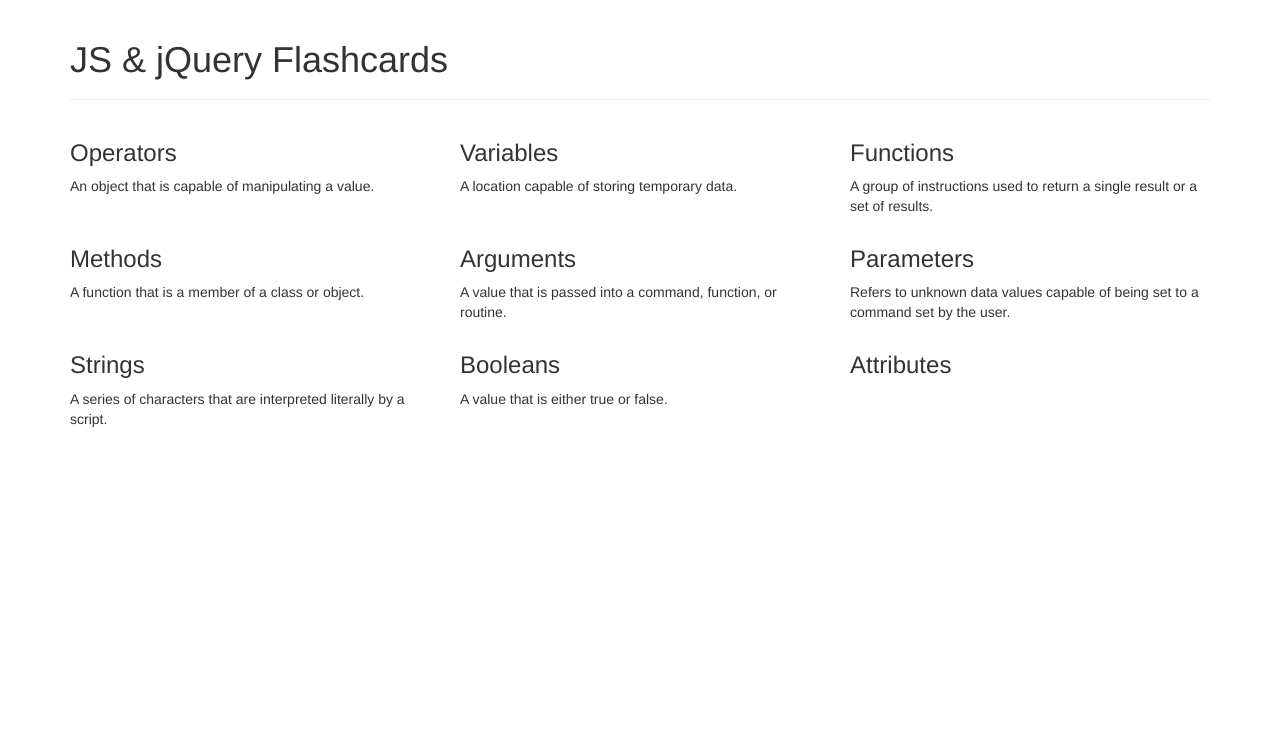
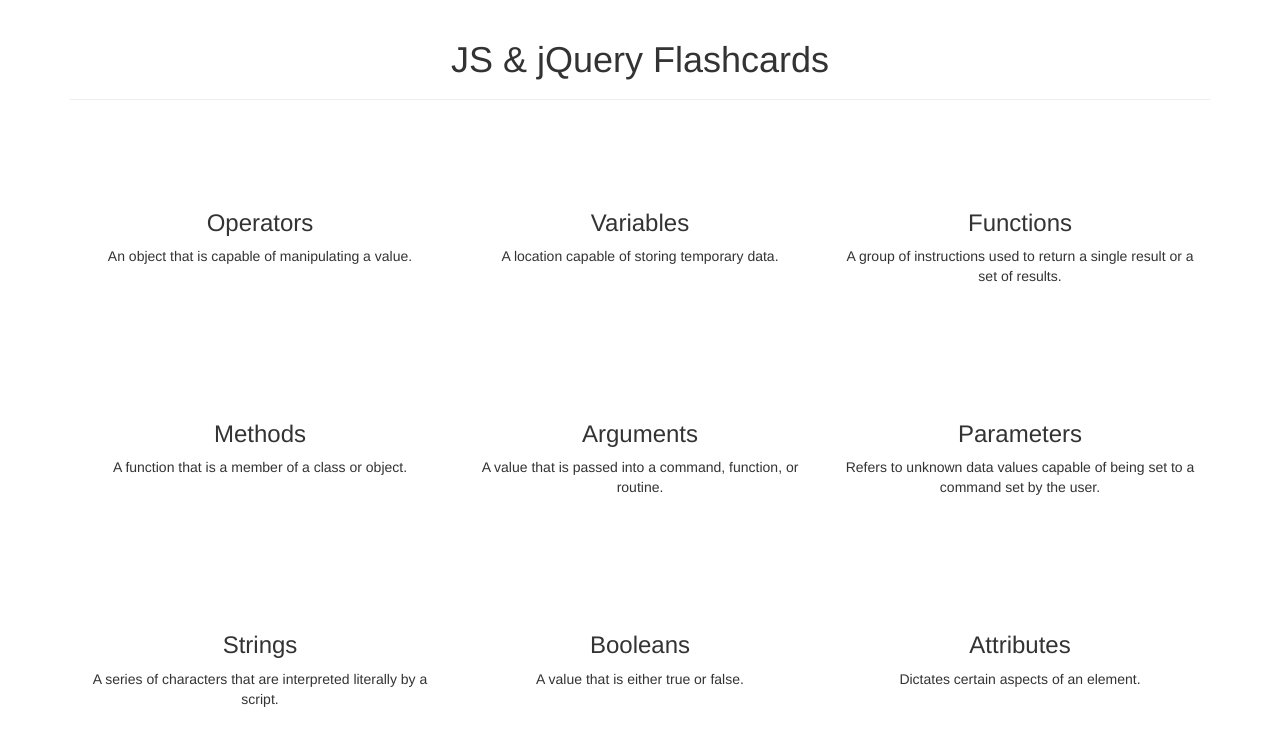
Before and after one commit to Erikzaksf/flashcards, a plain HTML site: page index.html in a window 1280 px wide. Drawn offline with Linux system fonts and the light colour scheme.

Commit message:
add structure to scripts.js file for appearing defenitions.

```diff
--- a/css/styles.css
+++ b/css/styles.css
@@ -0,0 +1,19 @@
+h1 {
+  text-align: center;
+}
+
+h3 {
+  text-align: center;
+}
+
+p {
+  text-align: center;
+}
+
+.col-md-4 {
+  padding: 15px 15px 15px 15px;
+}
+
+.row {
+  margin: 75px 0px 75px 0px;
+}
--- a/index.html
+++ b/index.html
@@ -18,30 +18,30 @@
 <!--First row-->
       <div class="row">
         <div class="col-md-4">
-          <h3>Operators</h3>
+          <h3><span class="operators">Operators</span></h3>
           <p>An object that is capable of manipulating a value.</p>
         </div>
         <div class="col-md-4">
-          <h3>Variables</h3>
+          <h3><span class="variables">Variables</span></h3>
           <p>A location capable of storing temporary data.</p>
         </div>
         <div class="col-md-4">
-          <h3>Functions</h3>
+          <h3><span class="functions">Functions</span></h3>
           <p>A group of instructions used to return a single result or a set of results.</p>
         </div>
       </div>
 <!--Second Row -->
       <div class="row">
         <div class="col-md-4">
-          <h3>Methods</h3>
+          <h3><span class="methods">Methods</span></h3>
           <p>A function that is a member of a class or object.</p>
         </div>
         <div class="col-md-4">
-          <h3>Arguments</h3>
+          <h3><span class="arguments">Arguments</span></h3>
            <p>A value that is passed into a command, function, or routine.</p>
         </div>
         <div class="col-md-4">
-          <h3>Parameters</h3>
+          <h3><span class="parameters">Parameters</span></h3>
           <p>Refers to unknown data values capable of being set to a command set by the user.</p>
         </div>
 
@@ -49,16 +49,16 @@
 <!--Third Row -->
       <div class="row">
         <div class="col-md-4">
-          <h3>Strings</h3>
+          <h3><span class="strings">Strings</span></h3>
           <p>A series of characters that are interpreted literally by a script.</p>
         </div>
         <div class="col-md-4">
-          <h3>Booleans</h3>
+          <h3><span class="boolean">Booleans</span></h3>
           <p>A value that is either true or false.</p>
         </div>
         <div class="col-md-4">
-          <h3>Attributes</h3>
-          <p></p>
+          <h3><span class="attributes">Attributes</span></h3>
+          <p>Dictates certain aspects of an element.</p>
         </div>
 
       </div>
--- /dev/null
+++ b/js/scripts.js
@@ -0,0 +1,30 @@
+$(document).ready(function() {
+  $(".operators").click(function() {
+    $("#fadeToggle").fadeToggle();
+  });
+  $(".variables").click(function() {
+    $("#slideToggle").fadeToggle();
+  });
+  $(".functions").click(function() {
+    $("#fadeToggle").fadeToggle();
+  });
+  $(".methods").click(function() {
+    $("#slideToggle").fadeToggle();
+  });
+  $(".arguments").click(function() {
+    $("#fadeToggle").fadeToggle();
+  });
+  $(".parameters").click(function() {
+    $("#slideToggle").fadeToggle();
+  });
+  $(".strings").click(function() {
+    $("#fadeToggle").fadeToggle();
+  });
+  $(".booleans").click(function() {
+    $("#slideToggle").fadeToggle();
+  });
+  $(".attributes").click(function() {
+    $("#fadeToggle").fadeToggle();
+  });
+
+});
```
Also changed, not shown: js/scripts.css (deleted).
